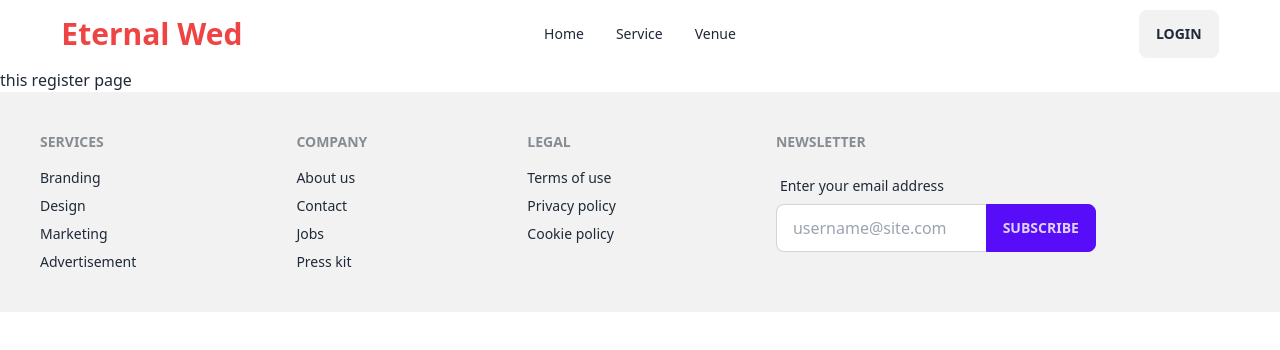
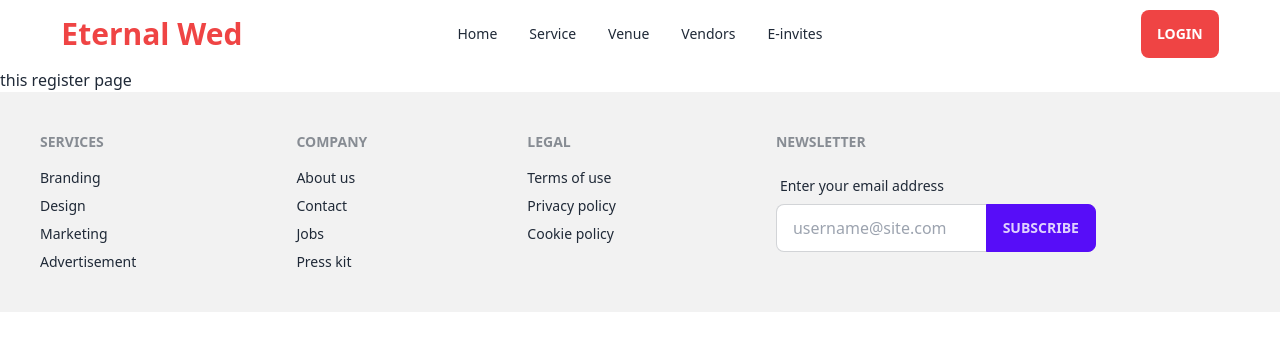
Before and after one commit to Atik203/Event-Management, a React (Vite) app: page /register in a window 1280 px wide. Shown: the top 350 px of the page. Built offline with nearby package versions, Linux system fonts and the light colour scheme.

Commit message:
added navbar section and banner section

```diff
--- a/src/Components/Banner/Banner.jsx
+++ b/src/Components/Banner/Banner.jsx
@@ -8,18 +8,18 @@ const Banner = () => {
       <div className="relative">
         <img
           src={"https://i.ibb.co/HhPdhJ8/banner.jpg"}
-          className="h-[650px] w-full transition-opacity opacity-70"
+          className="h-[300px] md:h-[400px] lg:h-[650px] w-full transition-opacity opacity-70"
         />
       </div>
       <div
-        className="w-2/3 mx-auto absolute top-72 -mt-10 ml-44"
+        className="w-2/3 mx-auto absolute top-40 md:top-60 lg:top-72 -mt-10 md:-mt-20 ml-12 md:ml-24 lg:-mt-10 lg:ml-44"
         data-aos="fade-up"
         data-aos-duration="2000"
       >
         <h1 className="text-2xl md:text-3xl my-5 lg:text-5xl text-center text-red-500 font-bold">
           Elevate Your Wedding <br /> Experience
         </h1>
-        <h3 className="text-center font-medium text-xl">
+        <h3 className="text-center font-medium text-base md:text-xl">
           Discover a world of exquisite services to make your wedding day <br />
           truly unforgettable. we bring your dreams to life.
         </h3>
--- a/src/Pages/Navbar/Navbar.jsx
+++ b/src/Pages/Navbar/Navbar.jsx
@@ -13,6 +13,12 @@ const Navbar = () => {
 
       <li>
         <Link to={"/venue"}>Venue</Link>
+      </li>
+      <li>
+        <Link to={"/vendor"}>Vendors</Link>
+      </li>
+      <li>
+        <Link to={"/e-invites"}>E-invites</Link>
       </li>
     </>
   );
@@ -45,7 +51,7 @@ const Navbar = () => {
               {links}
             </ul>
           </div>
-          <Link to={"/"} className="text-3xl font-bold text-red-500">
+          <Link to={"/"} className="text-xl md:text-3xl font-bold text-red-500">
             Eternal Wed
           </Link>
         </div>
@@ -53,7 +59,10 @@ const Navbar = () => {
           <ul className="menu menu-horizontal px-1">{links}</ul>
         </div>
         <div className="navbar-end">
-          <Link to={"/login"} className="btn">
+          <Link
+            to={"/login"}
+            className="btn btn-primary text-white border-none hover:text-white hover:bg-gray-400 bg-red-500"
+          >
             Login
           </Link>
         </div>
```
